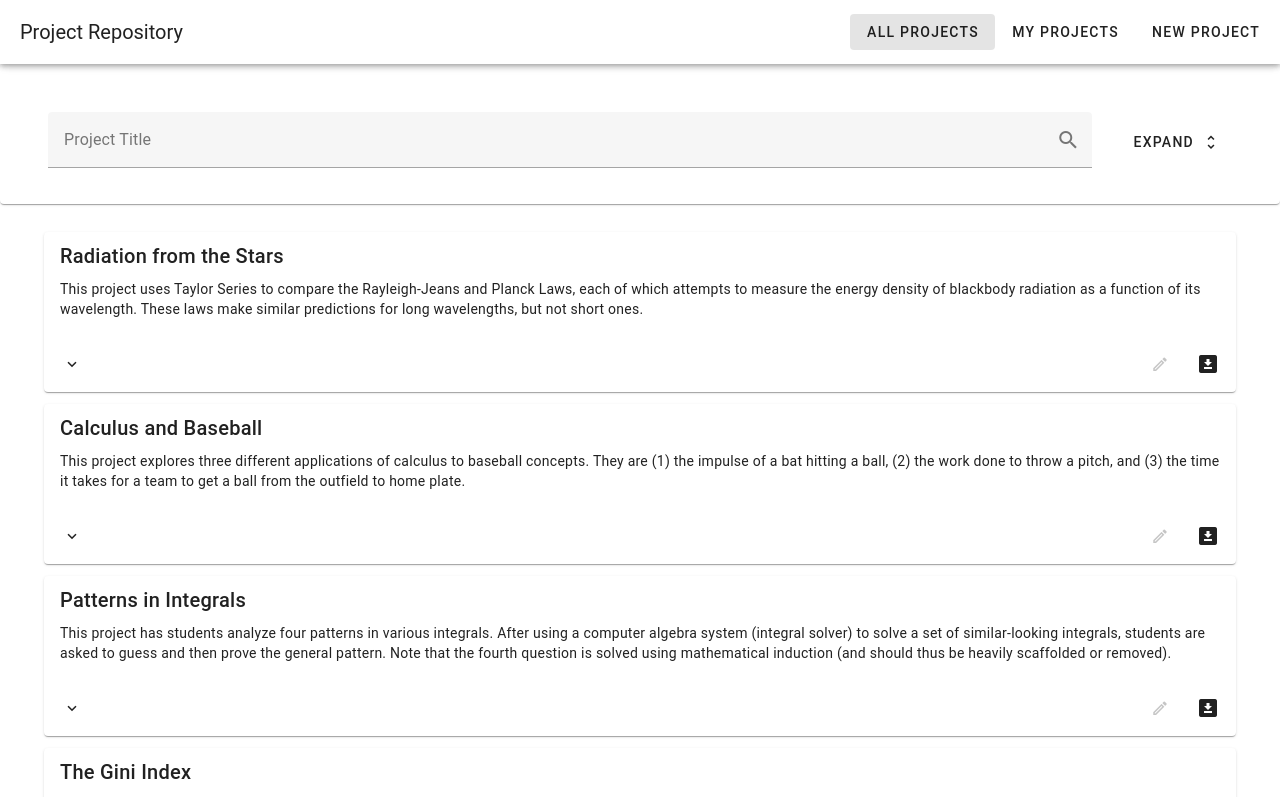
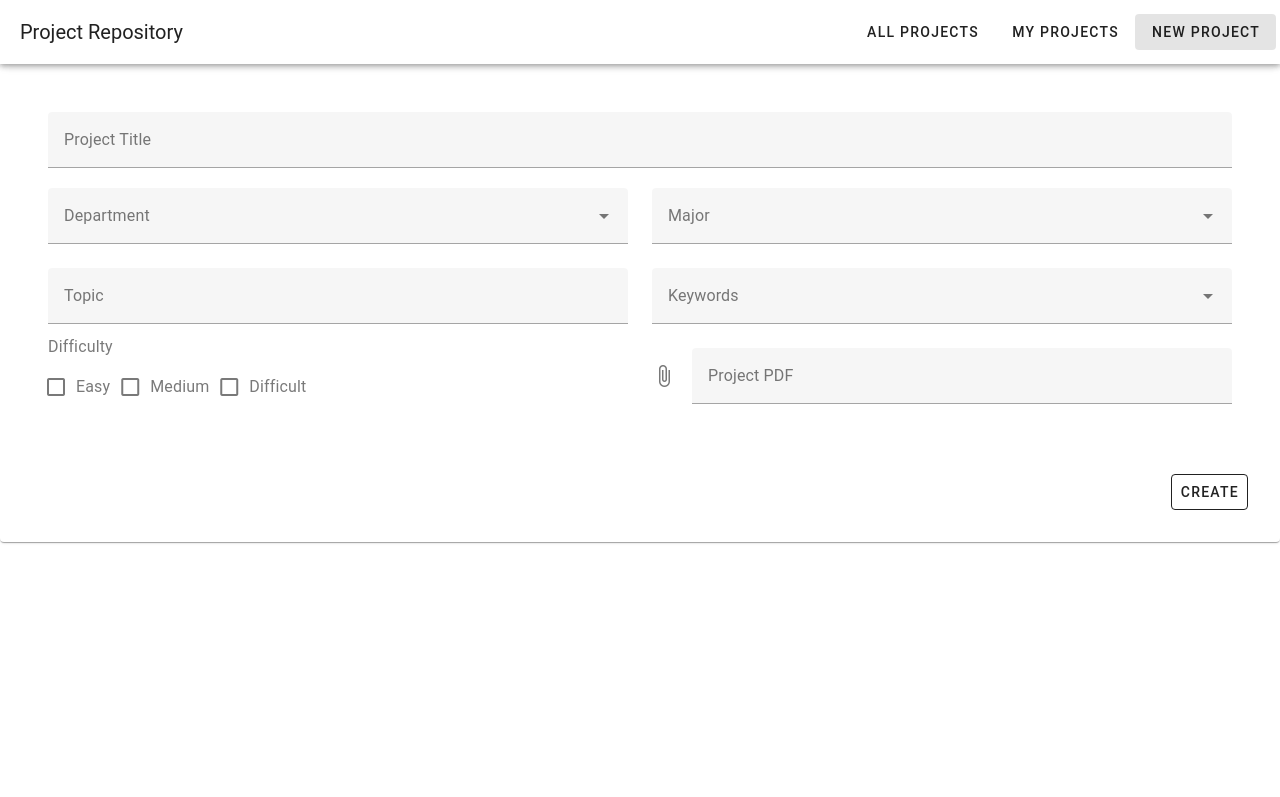
Before and after one commit to Rafaellarsa/calc-projects-repository, a Vue app: page /new-project in a window 1280 px wide. Shown: the top 797 px of the page. Built offline with nearby package versions, Linux system fonts and the light colour scheme.

Commit message:
fix history mode

```diff
--- a/src/router/index.js
+++ b/src/router/index.js
@@ -1,5 +1,5 @@
 
-import { createMemoryHistory, createRouter } from 'vue-router';
+import { createRouter, createWebHistory } from 'vue-router';
 
 import AllProjects from "@/views/AllProjects.vue";
 import NewProject from '@/views/NewProject.vue';
@@ -23,7 +23,7 @@
 ];
 
 const router = createRouter({
-    history: createMemoryHistory(),
+    history: createWebHistory(),
     routes,
 });
 
--- a/src/views/NewProject.vue
+++ b/src/views/NewProject.vue
@@ -18,7 +18,8 @@
                                 <v-text-field label="Topic" v-model="topic" hide-details /> </v-col><v-col>
                                 <v-autocomplete label="Keywords" :items="allKeywords.sort()" v-model="keywords"
                                     hide-details chips closable-chips multiple />
-                            </v-col></v-row><v-row>
+                            </v-col></v-row>
+                        <v-row>
                             <v-col>
                                 <v-row><v-label class="pl-3">Difficulty</v-label></v-row>
                                 <v-row>
@@ -26,6 +27,9 @@
                                     <v-checkbox label="Medium" :value="1" v-model="difficulty" />
                                     <v-checkbox label="Difficult" :value="2" v-model="difficulty" />
                                 </v-row>
+                            </v-col>
+                            <v-col>
+                                <v-file-input accept=".pdf" label="Project PDF" />
                             </v-col>
                         </v-row>
                     </v-card-text>
```
